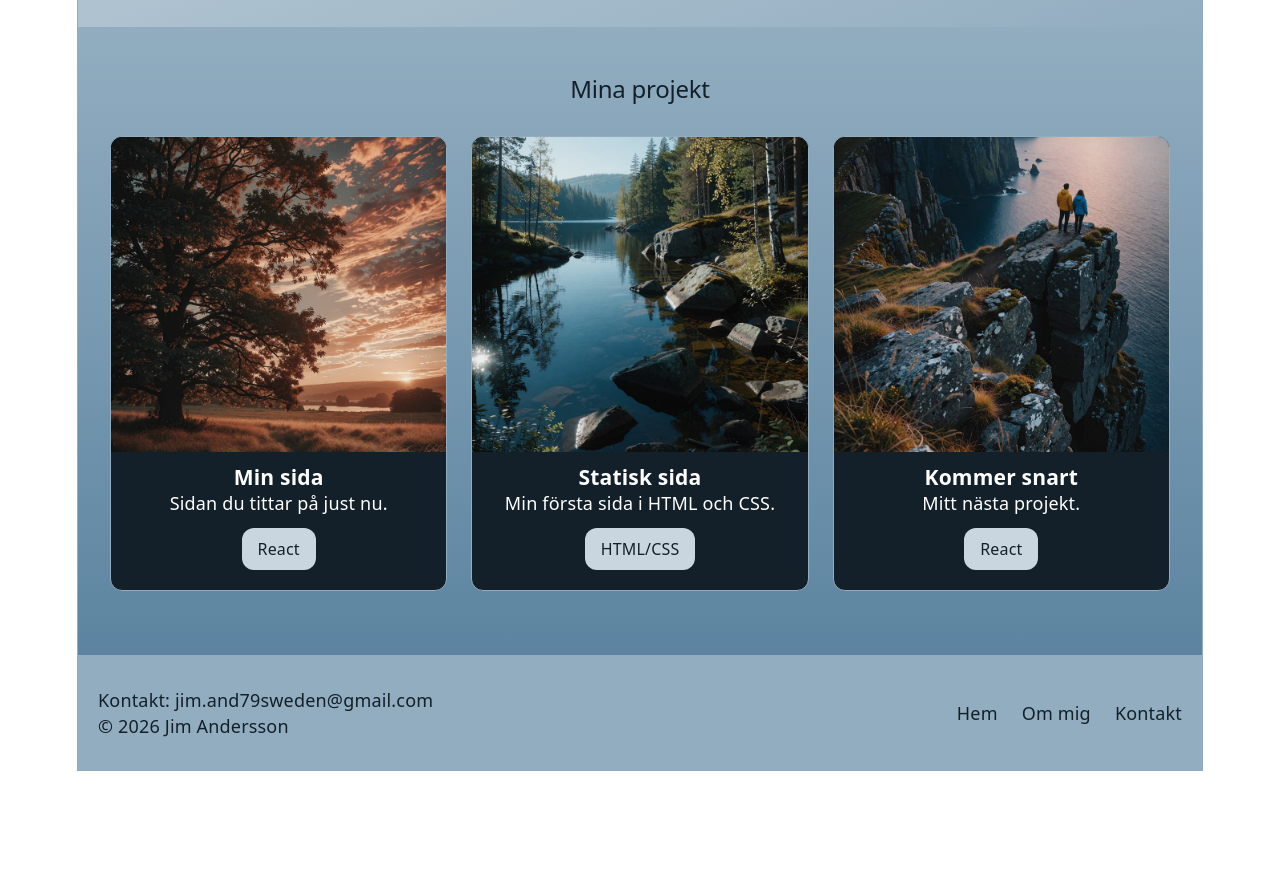
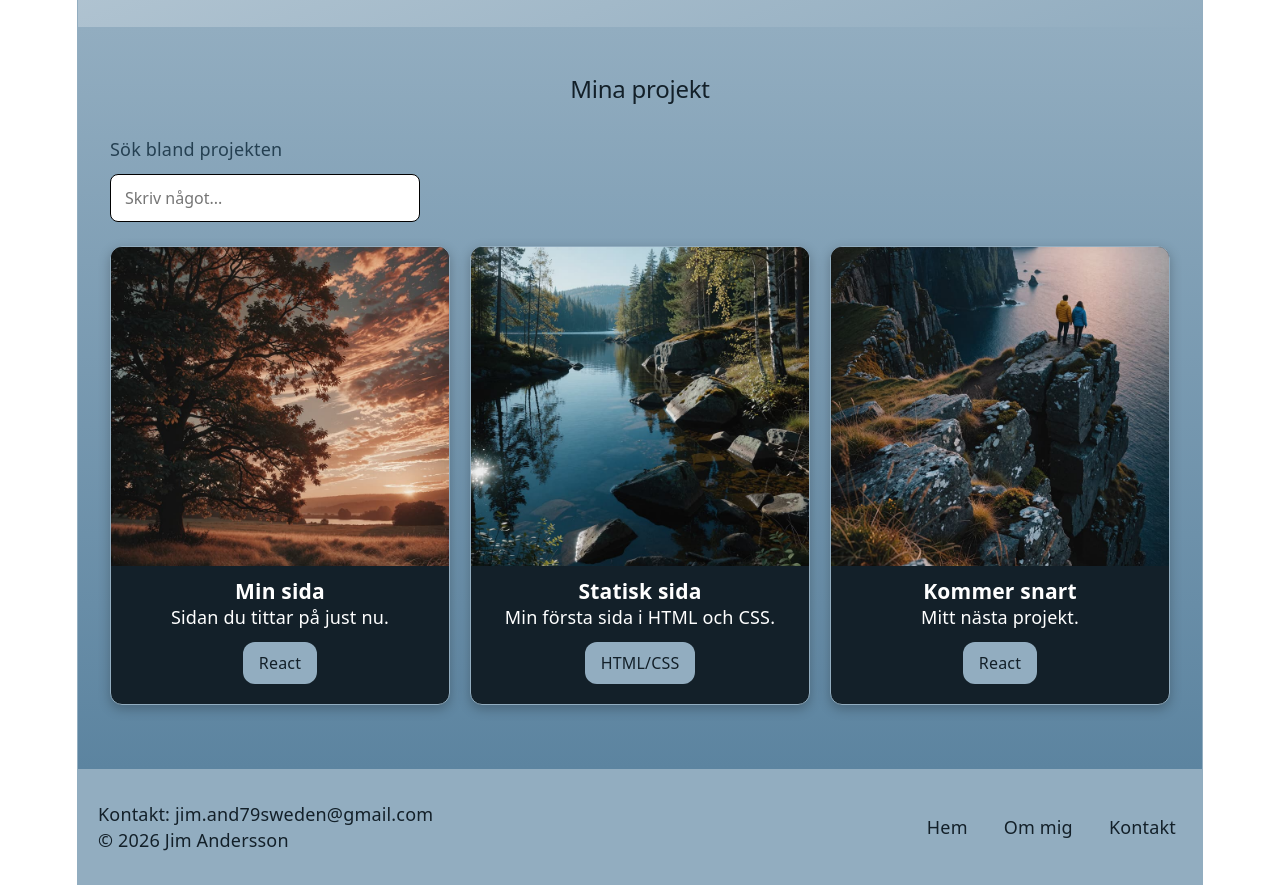
Before and after one commit to JimAndersson8/min-sida, a React (Vite) app: page / in a window 1280 px wide. Shown: the part 680-1565 px from the top of the page. Before the commit the page ends 1451 px from the top, so only its background shows below. Built offline with nearby package versions, Linux system fonts and the light colour scheme.

Commit message:
Sök bland projekt, spara mörkt läge, hover-effekter och projektlista med map

```diff
--- a/src/components/DarkModeKnapp.jsx
+++ b/src/components/DarkModeKnapp.jsx
@@ -2,7 +2,13 @@ import { useState, useEffect } from 'react';
 import './DarkModeKnapp.css';
 
 function DarkModeKnapp() {
-  const [morkt, setMorkt] = useState(false);
+  // Startvärdet läses från localStorage. Funktionen körs bara vid första renderingen.
+  const [morkt, setMorkt] = useState(() => localStorage.getItem('morkt') === 'true');
+
+  // Sparar valet varje gång morkt ändras, så att det finns kvar efter omladdning.
+  useEffect(() => {
+    localStorage.setItem('morkt', morkt);
+  }, [morkt]);
 
   // Körs efter varje render där morkt ändras. Sätter/tar bort klassen "dark" på <html>.
   useEffect(() => {
--- a/src/components/Footer.css
+++ b/src/components/Footer.css
@@ -20,8 +20,12 @@
 .footer-lankar a {
   color: var(--footer-text);
   text-decoration: none;
+  padding: 2px 6px;                 /* ytan som ljusnar vid hover */
+  border-radius: 6px;
 }
 
 .footer-lankar a:hover {
+  background-color: var(--bla-1);   /* ljus markering, ger ljusare yta i båda lägen */
+  color: var(--bla-6);              /* mörk text på ljus yta (11,2:1) */
   text-decoration: underline;
 }
--- a/src/components/Navbar.css
+++ b/src/components/Navbar.css
@@ -24,5 +24,6 @@
 }
 
 .lankar a:hover {
+  color: var(--vit);                /* ljusare text vid hover, vit på blå navbar (6,7:1) */
   text-decoration: underline;
 }
--- a/src/components/Projekt.css
+++ b/src/components/Projekt.css
@@ -11,3 +11,31 @@
   grid-column: 1 / -1;
   color: var(--text-h);
 }
+
+/* Korten ligger i ett eget grid, så att de blir tre per rad */
+.projekt-lista {
+  grid-column: 1 / -1;
+  display: grid;
+  grid-template-columns: repeat(3, 1fr);
+  gap: 20px;
+}
+
+.projekt-sok {
+  grid-column: 1 / -1;
+  display: flex;
+  flex-direction: column;
+  align-items: flex-start;
+  gap: 12px;
+  text-align: left;
+}
+
+.projekt-sok input {
+  width: 280px;
+  padding: 10px 14px;
+  font: inherit;
+  font-size: 16px;
+  color: var(--text-h);
+  background-color: var(--bakgrund);
+  border: 1px solid var(--falt-kant);
+  border-radius: 8px;
+}
--- a/src/components/Projekt.jsx
+++ b/src/components/Projekt.jsx
@@ -1,16 +1,48 @@
+import { useState } from 'react';
 import './Projekt.css';
 import ProjektKort from './ProjektKort';
 import bild1 from '../assets/nature1.jpg';
 import bild2 from '../assets/natur2.jpg';
 import bild3 from '../assets/natur3.jpg';
 
+// Varje projekt får ett unikt id. Det används som key när listan ritas ut.
+const projekt = [
+  { id: 1, bild: bild1, filnamn: "nature1.jpg", titel: "Min sida", beskrivning: "Sidan du tittar på just nu.", teknik: "React" },
+  { id: 2, bild: bild2, filnamn: "natur2.jpg", titel: "Statisk sida", beskrivning: "Min första sida i HTML och CSS.", teknik: "HTML/CSS" },
+  { id: 3, bild: bild3, filnamn: "natur3.jpg", titel: "Kommer snart", beskrivning: "Mitt nästa projekt.", teknik: "React" },
+];
+
 function Projekt() {
+  const [sok, setSok] = useState("");
+
+  const synliga = projekt.filter((p) =>
+    `${p.titel} ${p.beskrivning} ${p.teknik} ${p.filnamn}`.toLowerCase().includes(sok.toLowerCase())
+  );
+
   return (
     <section id="projekt" className="projekt">
       <h2>Mina projekt</h2>
-      <ProjektKort bild={bild1} titel="Min sida" beskrivning="Sidan du tittar på just nu." teknik="React" />
-      <ProjektKort bild={bild2} titel="Statisk sida" beskrivning="Min första sida i HTML och CSS." teknik="HTML/CSS" />
-      <ProjektKort bild={bild3} titel="Kommer snart" beskrivning="Mitt nästa projekt." teknik="React" />
+      <div className="projekt-sok">
+        <label htmlFor="sok">Sök bland projekten</label>
+        <input
+          type="text"
+          id="sok"
+          value={sok}
+          onChange={(e) => setSok(e.target.value)}
+          placeholder="Skriv något..."
+        />
+      </div>
+      <div className="projekt-lista">
+        {synliga.map((p) => (
+          <ProjektKort
+            key={p.id}
+            bild={p.bild}
+            titel={p.titel}
+            beskrivning={p.beskrivning}
+            teknik={p.teknik}
+          />
+        ))}
+      </div>
     </section>
   );
 }
--- a/src/components/ProjektKort.css
+++ b/src/components/ProjektKort.css
@@ -7,6 +7,12 @@
   border: 1px solid var(--kant);
   border-radius: 12px;
   aspect-ratio: 5 / 7;
+  box-shadow: 0 4px 12px rgba(0, 0, 0, 0.25);  /* skugga under kortet */
+  transition: transform 0.2s;                  /* gör lyftet mjukt */
+}
+
+.projekt-kort:hover {
+  transform: translateY(-4px);                 /* kortet lyfts vid hover */
 }
 
 .projekt-bild {
@@ -33,5 +39,5 @@
   padding: 8px 16px;    /* ← ändrad: 4px 10px → 8px 16px (större märke) */
   border-radius: 12px;
   color: var(--bla-6);
-  background-color: var(--bla-1);
+  background-color: var(--bla-2); /* #92ADC0 i både ljust och mörkt läge */
 }
```
